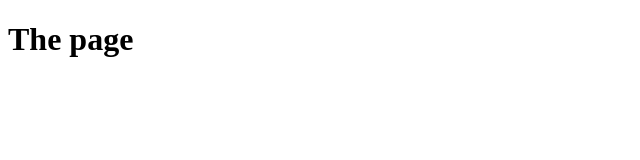
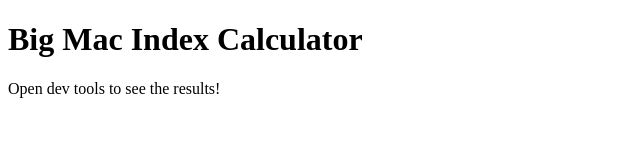
Before and after one commit to vzaboraite/boolean-uk-js-big-mac-index, a plain HTML site: page index.html in a window 1280 px wide. Shown: the whole page, without its empty margins (0-640 px from the left). Drawn offline with Linux system fonts and the light colour scheme.

Commit message:
Refactor files.

```diff
--- a/index.html
+++ b/index.html
@@ -1,11 +1,12 @@
 <!DOCTYPE html>
 <html>
   <head>
-    <title>JS</title>
+    <title>Big Mac Index</title>
     <meta charset="UTF-8" />
-    <script defer src="index.js"></script>
+    <script defer src="/src/index.js"></script>
   </head>
   <body>
-    <h1>The page</h1>
+    <h1>Big Mac Index Calculator</h1>
+    <p>Open dev tools to see the results!</p>
   </body>
 </html>
```
Also changed, not shown: src/index.js (renamed from index.js).
